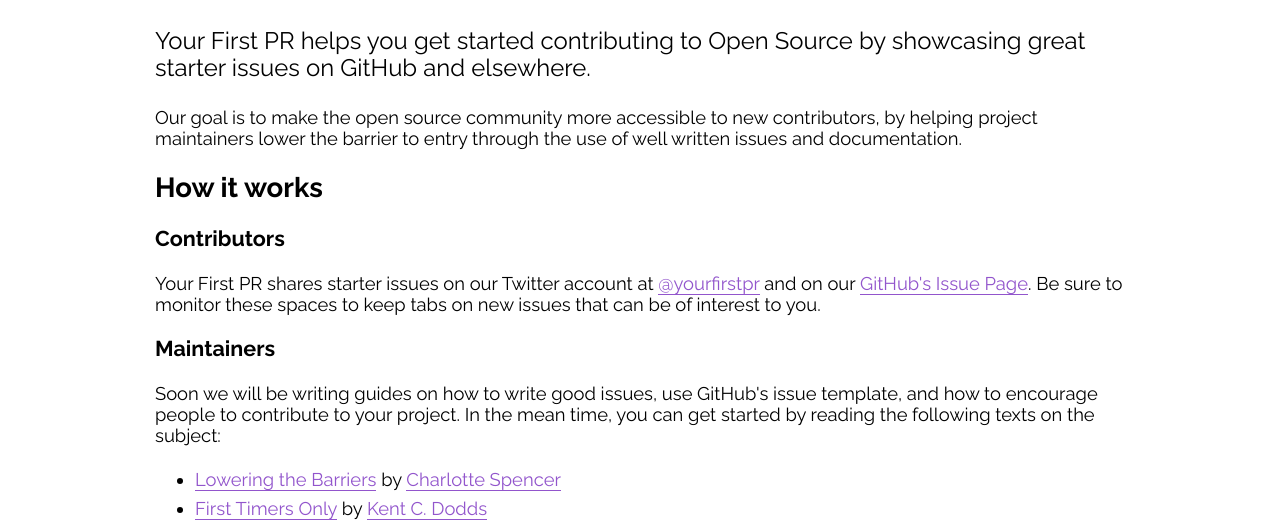
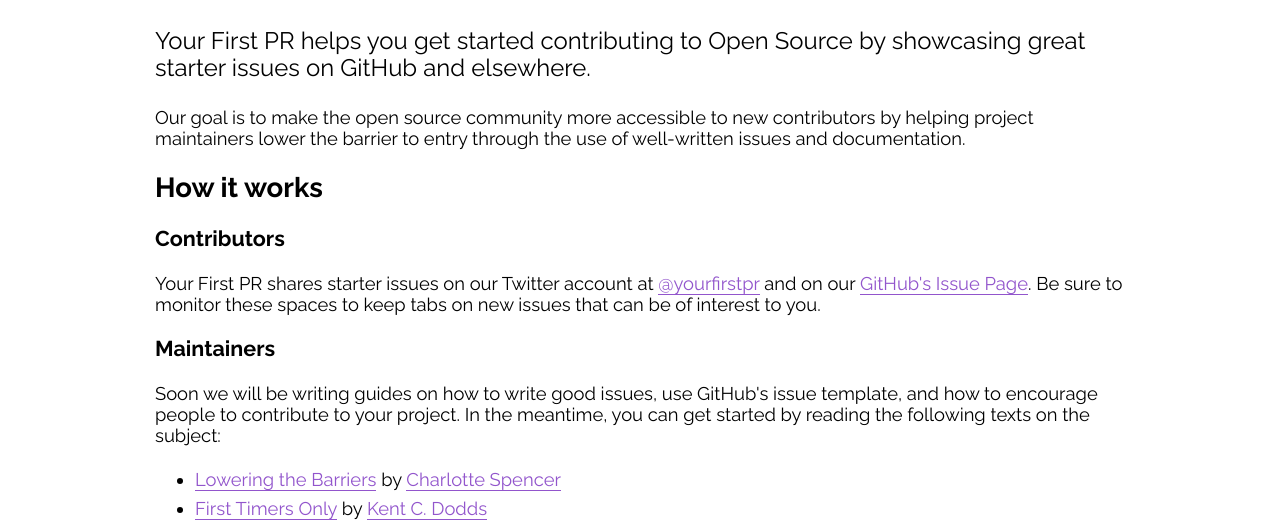
Before and after one commit to yourfirstpr/yourfirstpr.github.io, a Jekyll site: the page built from index.html, in a window 1280 px wide. Shown: the part 211-733 px from the top of the page. Built offline with Jekyll 4.4.1, drawn with Linux system fonts in a browser that asks for light colours; nearby versions of some CDN libraries; some web fonts are replaced.

Commit message:
Corrected typo, punctuation in index.html
"mean time" to "meantime"
"well written" to "well-written"
removed comma after "contributors" in "make the open source community more accessible to new contributors by"

```diff
--- a/index.html
+++ b/index.html
@@ -9,9 +9,9 @@
       great starter issues on GitHub and elsewhere.
     </p>
     <p>
-      Our goal is to make the open source community more accessible to new contributors, by
+      Our goal is to make the open source community more accessible to new contributors by
       helping project maintainers lower the barrier
-      to entry through the use of well written issues and documentation.
+      to entry through the use of well-written issues and documentation.
     </p>
     <h2>How it works</h2>
     <h3>Contributors</h3>
@@ -23,7 +23,7 @@
     <h3>Maintainers</h3>
     <p>
       Soon we will be writing guides on how to write good issues, use GitHub's issue template, and
-      how to encourage people to contribute to your project. In the mean time,
+      how to encourage people to contribute to your project. In the meantime,
       you can get started by reading the following texts on the subject:
       <ul>
         <li><a href='https://the-pastry-box-project.net/charlotte-spencer/2015-september-16'>Lowering the Barriers</a> by <a href='https://twitter.com/charlotteis'>Charlotte Spencer</a></li>
```
